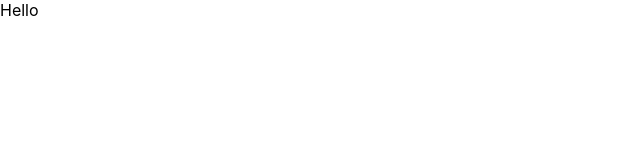
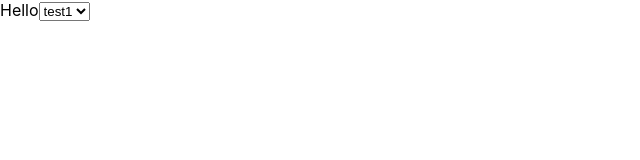
Before and after one commit to dboland77/reasonable-adjustments, a React (Create React App) app: page / in a window 1280 px wide. Shown: the top 160 px of the page, without its empty margins (0-640 px from the left). Built offline with nearby package versions, Linux system fonts and the light colour scheme.

Commit message:
Restructured code, added dropdown component and populated with test state

```diff
--- a/src/App.css
+++ /dev/null
@@ -1,38 +0,0 @@
-.App {
-  text-align: center;
-}
-
-.App-logo {
-  height: 40vmin;
-  pointer-events: none;
-}
-
-@media (prefers-reduced-motion: no-preference) {
-  .App-logo {
-    animation: App-logo-spin infinite 20s linear;
-  }
-}
-
-.App-header {
-  background-color: #282c34;
-  min-height: 100vh;
-  display: flex;
-  flex-direction: column;
-  align-items: center;
-  justify-content: center;
-  font-size: calc(10px + 2vmin);
-  color: white;
-}
-
-.App-link {
-  color: #61dafb;
-}
-
-@keyframes App-logo-spin {
-  from {
-    transform: rotate(0deg);
-  }
-  to {
-    transform: rotate(360deg);
-  }
-}
--- a/src/App.js
+++ /dev/null
@@ -1,10 +0,0 @@
-
-function App() {
-  return (
-    <div className="App">
-        Hello
-    </div>
-  );
-}
-
-export default App;
--- /dev/null
+++ b/src/frontend/components/App.js
@@ -0,0 +1,11 @@
+import {Dropdown} from "."
+import {initialState} from "./store/store"
+
+export const App = ()=> {
+  return (
+    <div className="App">
+        Hello
+      <Dropdown disabilitylist={initialState.disabilitylist}/>
+    </div>
+  );
+}
--- /dev/null
+++ b/src/frontend/components/Dropdown/Dropdown.js
@@ -0,0 +1,11 @@
+import React from 'react'
+
+export const Dropdown = ({disabilitylist}) => {
+  console.log(disabilitylist)
+  return (
+    <select>
+      {disabilitylist.map(d=><option value={d}>{d}</option>)}
+
+      </select>
+  )
+}
--- /dev/null
+++ b/src/frontend/components/index.js
@@ -0,0 +1 @@
+export * from "./Dropdown/Dropdown"
--- /dev/null
+++ b/src/frontend/components/store/store.js
@@ -0,0 +1,5 @@
+const initialState = {
+    disabilitylist: ["test1", "test2"]
+}
+
+export {initialState}
--- a/src/index.js
+++ b/src/index.js
@@ -1,7 +1,7 @@
 import React from 'react';
 import ReactDOM from 'react-dom/client';
 import './index.css';
-import App from './App';
+import {App} from "./frontend/components/App"
 
 
 const root = ReactDOM.createRoot(document.getElementById('root'));
```
Also changed, not shown: src/frontend/components/Dropdown/Dropdown.module.css (added).
